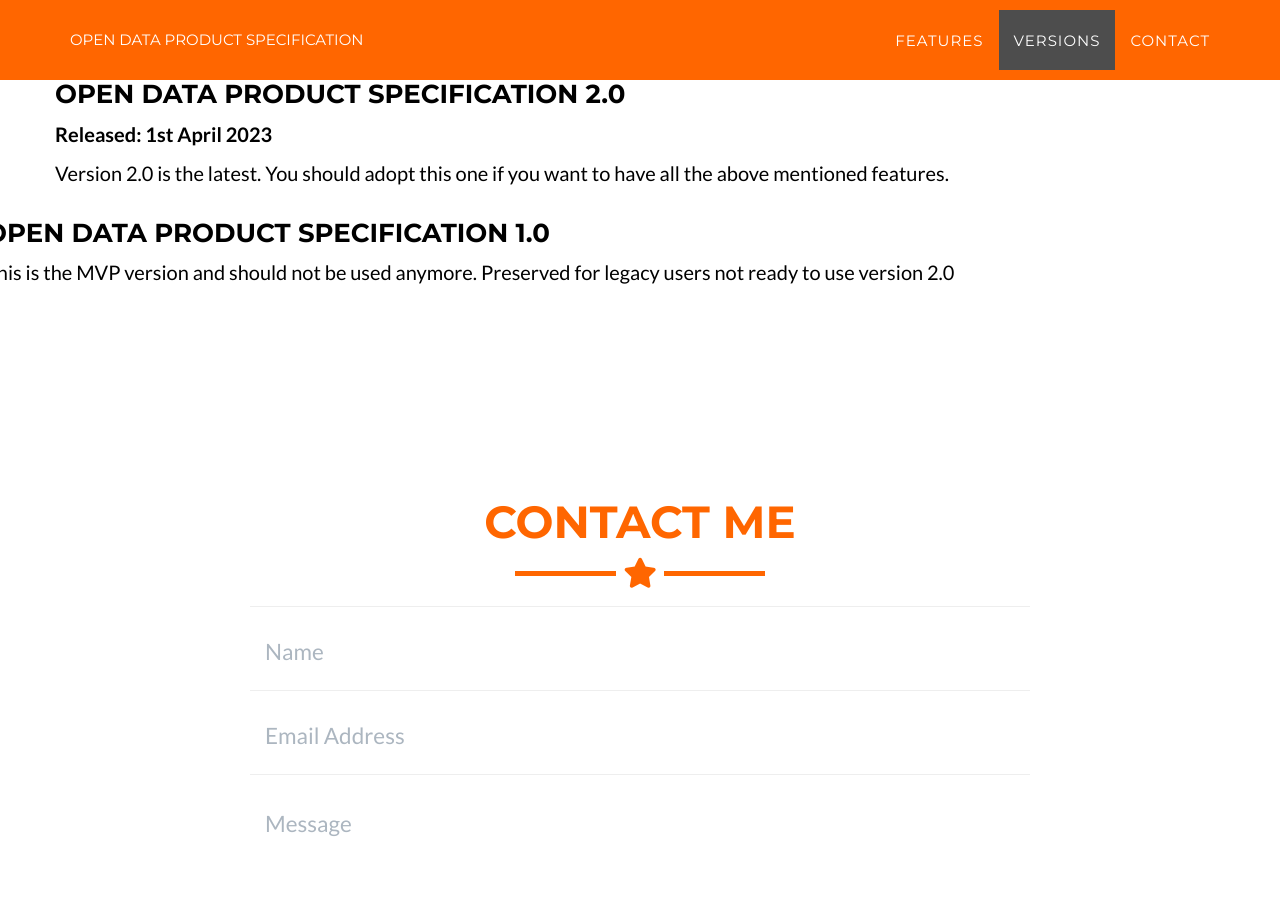
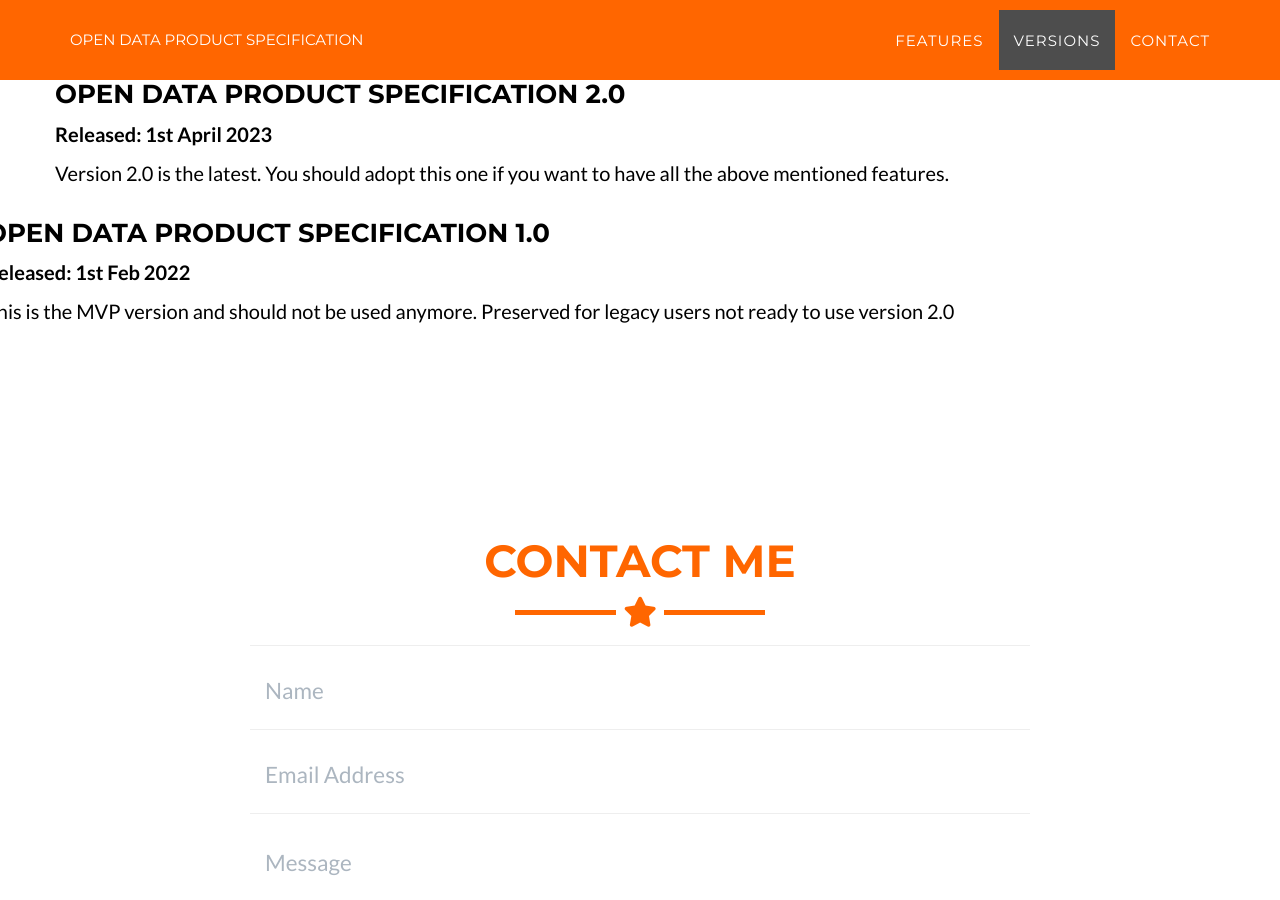
Before and after one commit to jeromelachaud/freelancer-theme, a Jekyll site: the page built from _posts/2023-04-01-related.markdown, in a window 1280 px wide and 900 px high, scrolled down 2268 px. Built offline with Jekyll 4.4.1, drawn with Linux system fonts in a browser that asks for light colours.

Commit message:
Update about.html

```diff
--- a/_includes/about.html
+++ b/_includes/about.html
@@ -17,6 +17,7 @@
     <div class="row">
       <div>
         <h3>Open Data Product Specification 1.0</h3>
+        <p><b>Released: 1st Feb 2022</b></p>
         <p>This is the MVP version and should not be used anymore. Preserved for legacy users not ready to use version 2.0</p>
       </div>
     </div>
```
